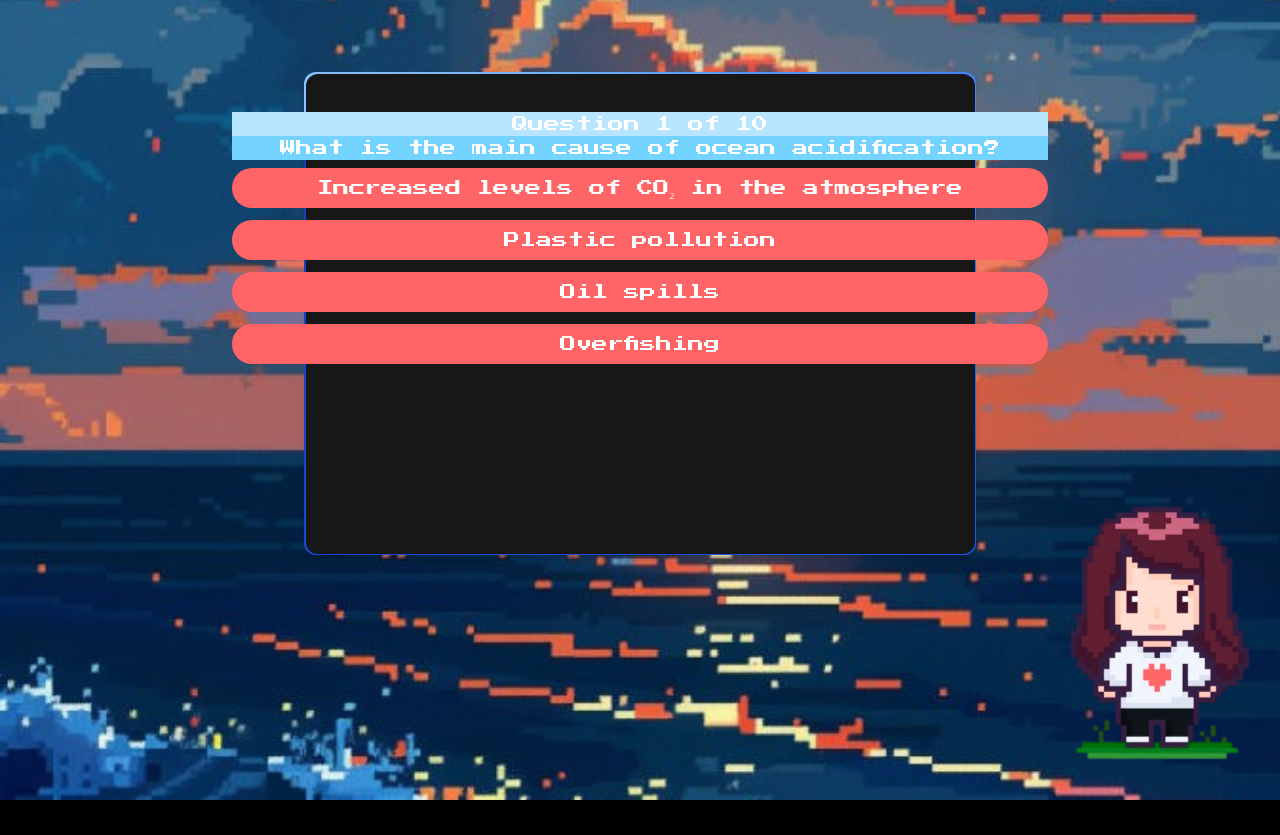
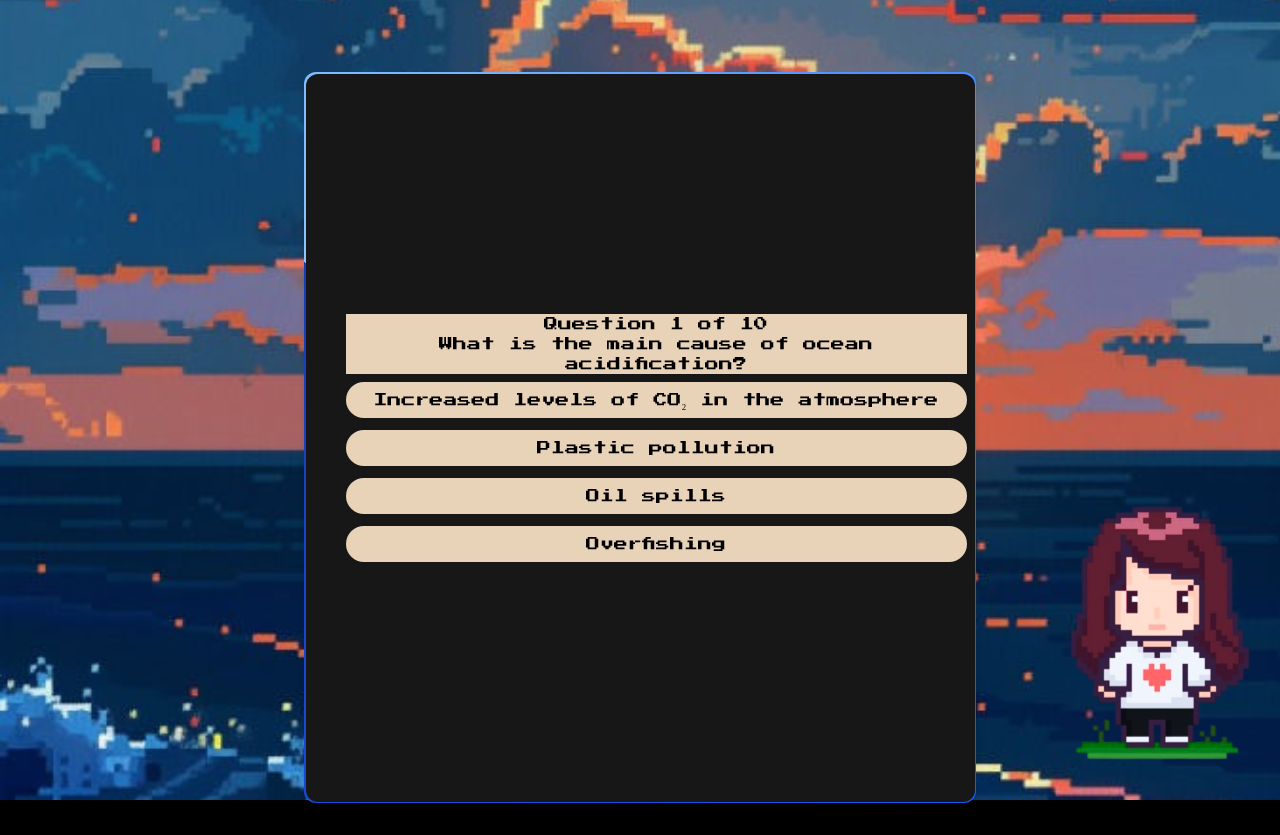
Before and after one commit to focusedaf/arcadias_choice, a React (Vite) app: page /quiz/aquatic in a window 1280 px wide. Before the commit the page ends 800 px from the top, so only its background shows below. Built offline with nearby package versions, Linux system fonts and the light colour scheme.

Commit message:
improving the quiz layout

```diff
--- a/src/Components/AquaticAbyssQuiz.jsx
+++ b/src/Components/AquaticAbyssQuiz.jsx
@@ -146,7 +146,7 @@ const Quiz = () => {
   };
 
   return (
-    <div className="text-white ">
+    <div className="text-black ">
       <img
         src={ocean_theme}
         alt="Ocean"
@@ -159,21 +159,21 @@ const Quiz = () => {
             className="w-full h-full rounded-xl px-10 py-60 pr-2
           bg-neutral-900"
           >
-            <div className='absolute top-10 left-50 right-50'>
-              <h2 className="bg-sky-200 ">
+            <div className=" text-sm">
+              <h2 className="bg-[#e8d3b8] ">
                 Question {currentQuestion + 1} of {questions.length}
               </h2>
-              <p className="bg-sky-300 ">
+              <p className="bg-[#e8d3b8] ">
                 {questions[currentQuestion].question}
               </p>
 
-              <div className="flex flex-col items-center gap-3 mt-2">
+              <div className="flex flex-col items-center gap-3 mt-2 ">
                 {questions[currentQuestion].options.map((option, index) => (
                   <button
                     key={index}
                     onClick={() => handleAnswer(index)}
                     disabled={showFeedback}
-                    className="inline-block px-4 py-2 duration-200 hover:bg-white hover:text-black rounded-full w-full  cursor-pointer bg-red-400"
+                    className="inline-block px-4 py-2 duration-200 hover:bg-white hover:text-black rounded-full w-full  cursor-pointer bg-[#e8d3b8] "
                   >
                     {option}
                   </button>
```
Also changed, not shown: 1 other file (tests, documents, lock files or other folders).
